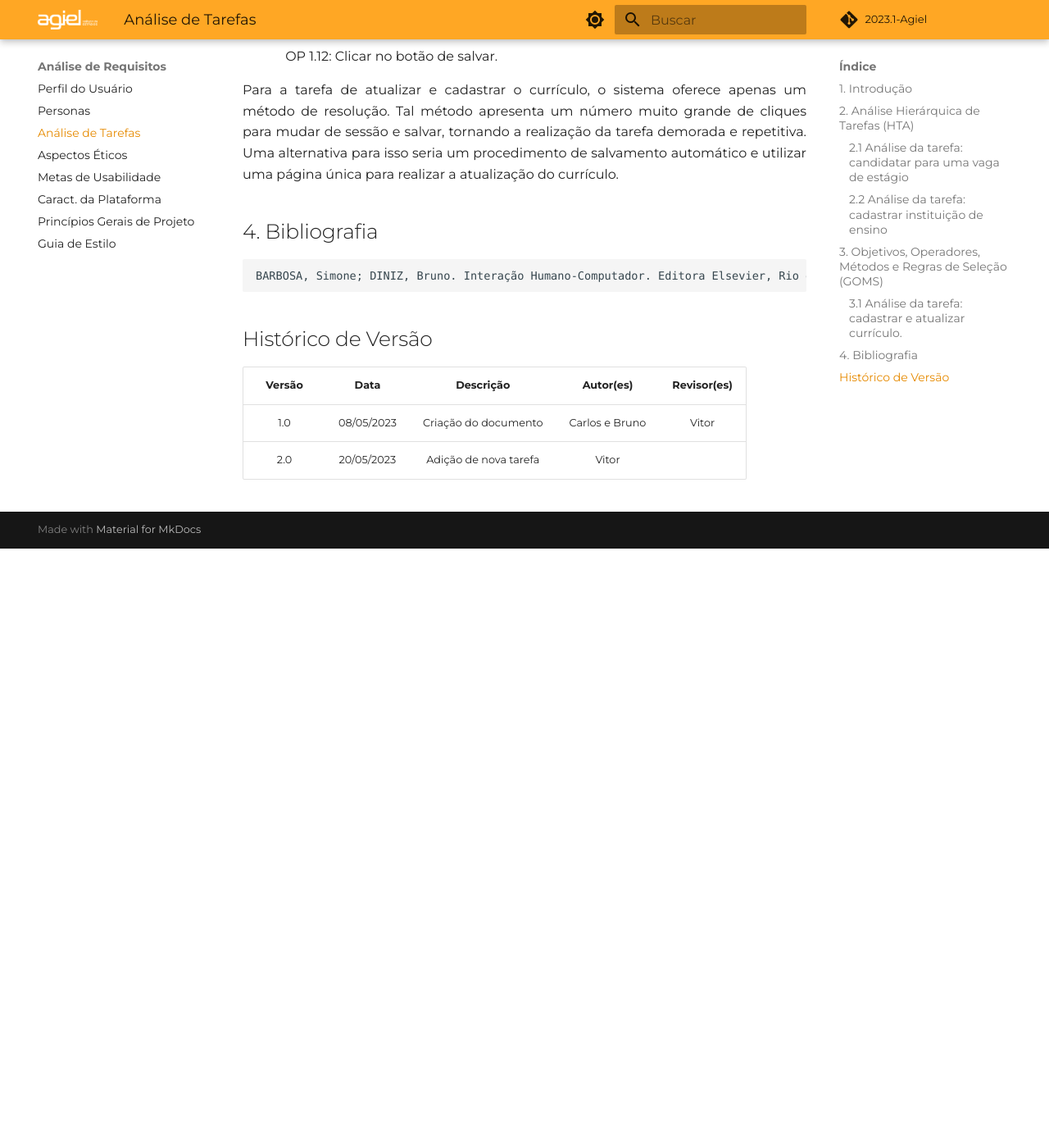
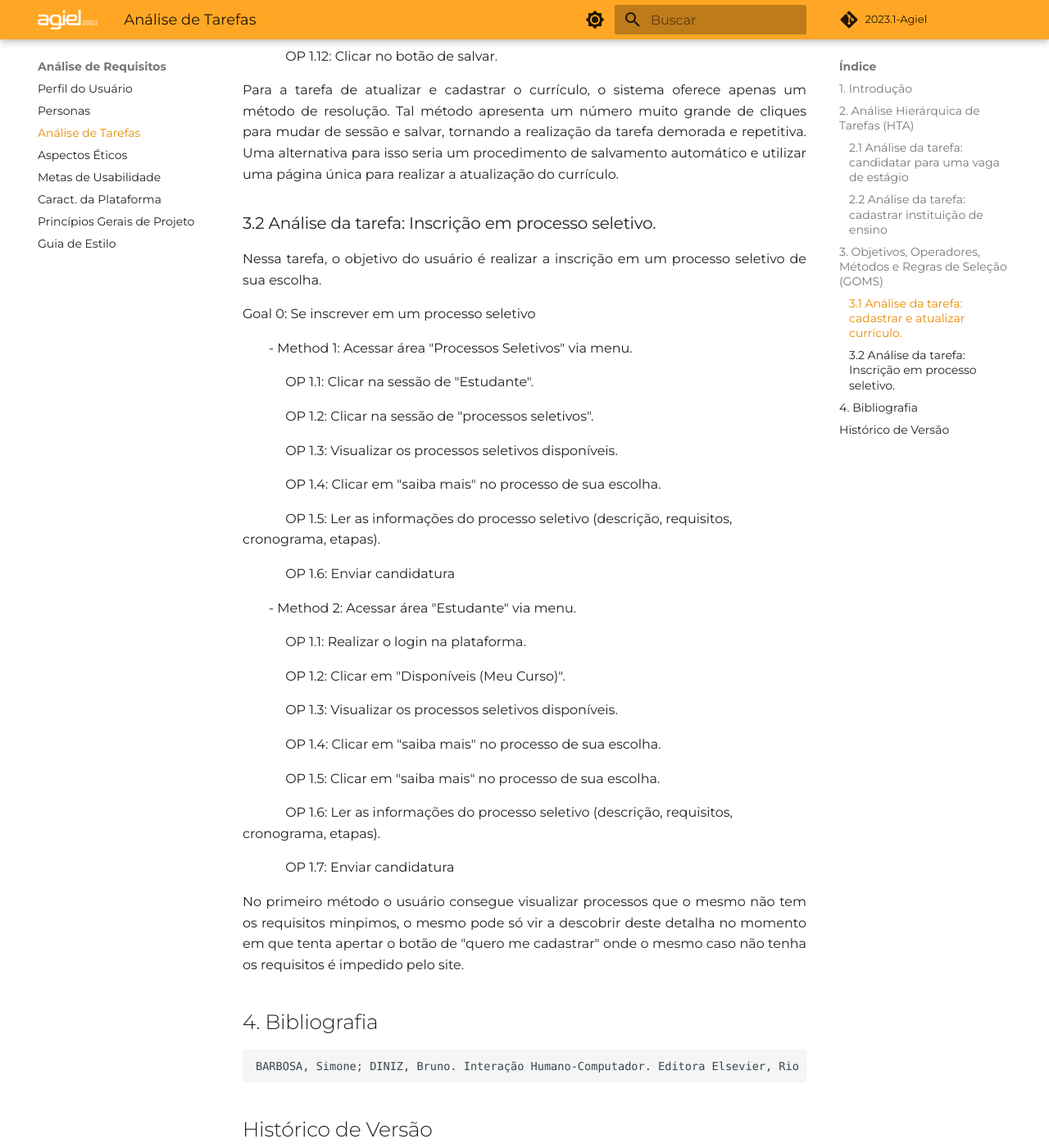
Before and after one commit to Interacao-Humano-Computador/2023.1-Agiel, an MkDocs documentation site: the page built from docs/requisitos/analise_tarefas.md, in a window 1280 px wide and 1400 px high, scrolled down 4600 px. Shown: the whole window at 82% size. Built offline with MkDocs 1.6.1 and Material for MkDocs 9.7.7, drawn with Linux system fonts in a browser that asks for light colours; some web fonts are replaced; comment, search, counter and statistics services are not loaded; before the commit the page ends 5269 px from its top, so only the background shows below that.

Commit message:
docs: adicionado análise da tarefa: inscrição em processo seletivo

````diff
--- a/docs/requisitos/analise_tarefas.md
+++ b/docs/requisitos/analise_tarefas.md
@@ -99,6 +99,33 @@ Para a tarefa de atualizar e cadastrar o currículo, o sistema oferece apenas um
 Uma alternativa para isso seria um procedimento de salvamento automático e utilizar uma página única para realizar a atualização do currículo.
 </p>
 
+### 3.2 Análise da tarefa: Inscrição em processo seletivo.
+
+<p align="justify">
+Nessa tarefa, o objetivo do usuário é realizar a inscrição em um processo seletivo de sua escolha.
+</p>
+
+<p>Goal 0: Se inscrever em um processo seletivo</p>
+&emsp;&emsp;- Method 1: Acessar área "Processos Seletivos" via menu.
+<p>&emsp;&emsp;&emsp; OP 1.1: Clicar na sessão de "Estudante".</p>
+<p>&emsp;&emsp;&emsp; OP 1.2: Clicar na sessão de "processos seletivos".</p>
+<p>&emsp;&emsp;&emsp; OP 1.3: Visualizar os processos seletivos disponíveis.</p>
+<p>&emsp;&emsp;&emsp; OP 1.4: Clicar em "saiba mais" no processo de sua escolha.</p>
+<p>&emsp;&emsp;&emsp; OP 1.5: Ler as informações do processo seletivo (descrição, requisitos, cronograma, etapas).</p>
+<p>&emsp;&emsp;&emsp; OP 1.6: Enviar candidatura</p>
+&emsp;&emsp;- Method 2: Acessar área "Estudante" via menu.
+<p>&emsp;&emsp;&emsp; OP 1.1: Realizar o login na plataforma.</p>
+<p>&emsp;&emsp;&emsp; OP 1.2: Clicar em "Disponíveis (Meu Curso)".</p>
+<p>&emsp;&emsp;&emsp; OP 1.3: Visualizar os processos seletivos disponíveis.</p>
+<p>&emsp;&emsp;&emsp; OP 1.4: Clicar em "saiba mais" no processo de sua escolha.</p>
+<p>&emsp;&emsp;&emsp; OP 1.5: Clicar em "saiba mais" no processo de sua escolha.</p>
+<p>&emsp;&emsp;&emsp; OP 1.6: Ler as informações do processo seletivo (descrição, requisitos, cronograma, etapas).</p>
+<p>&emsp;&emsp;&emsp; OP 1.7: Enviar candidatura</p>
+
+<p align="justify">
+No primeiro método o usuário consegue visualizar processos que o mesmo não tem os requisitos minpimos, o mesmo pode só vir a descobrir deste detalha no momento em que tenta apertar o botão de "quero me cadastrar" onde o mesmo caso não tenha os requisitos é impedido pelo site.
+</p>
+
 ## 4. Bibliografia
 ```
 BARBOSA, Simone; DINIZ, Bruno. Interação Humano-Computador. Editora Elsevier, Rio de Janeiro, 2010.
````
